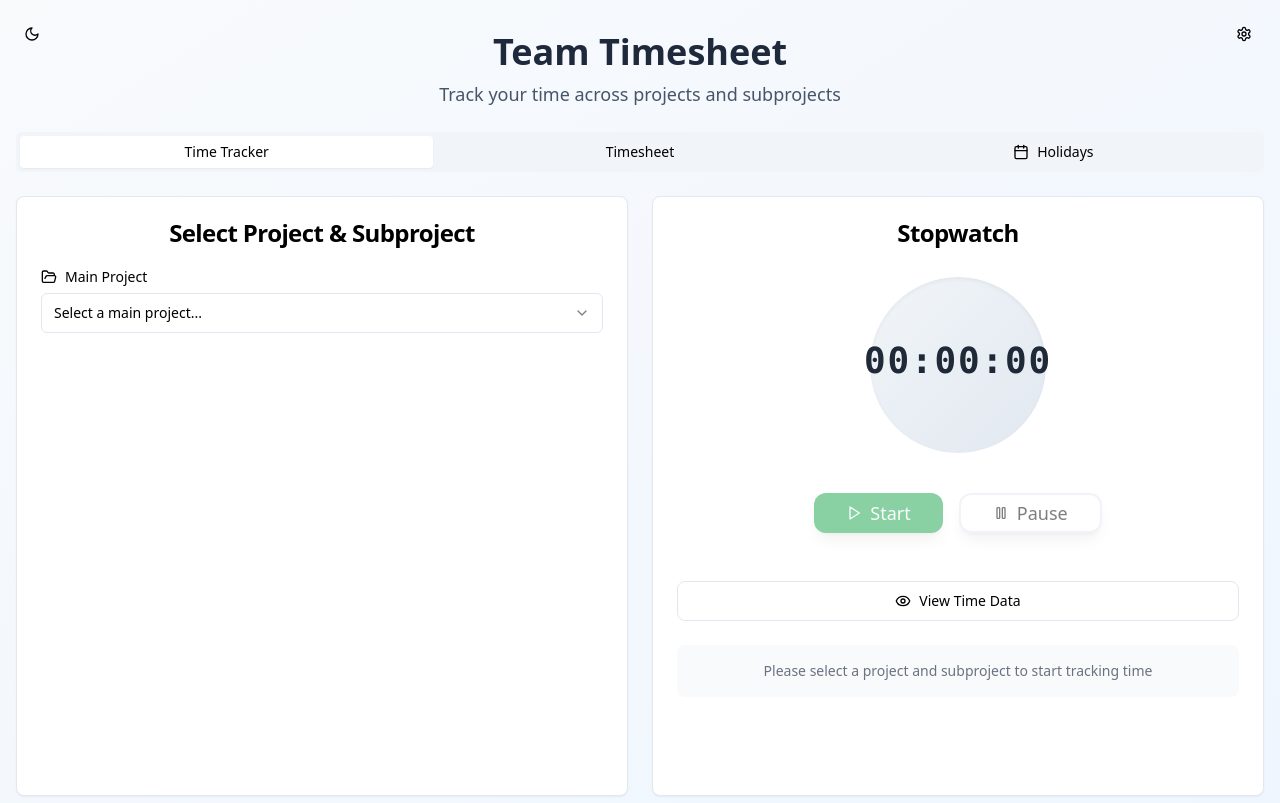
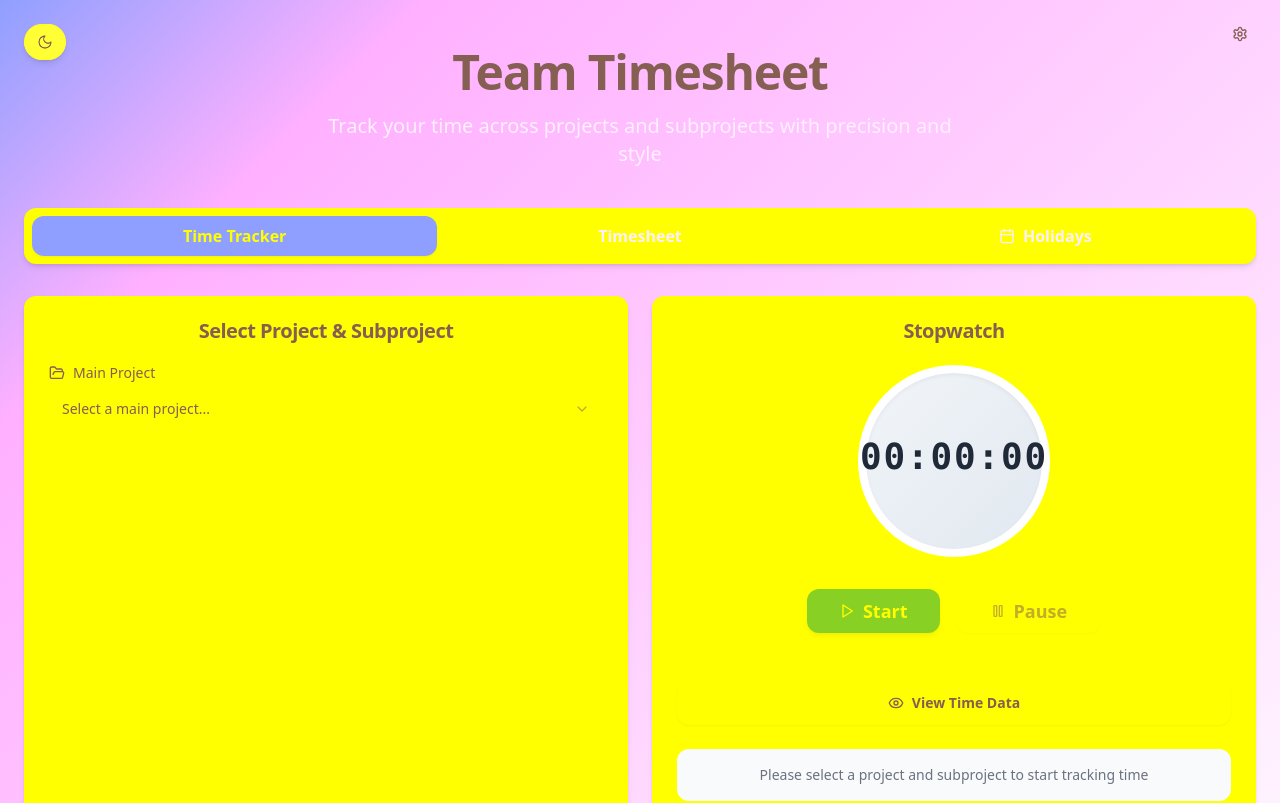
Before and after one commit to rescuedragon/timesheettracker-23, a React (Vite) app: page / in a window 1280 px wide. Shown: the top 803 px of the page. Built offline with nearby package versions, Linux system fonts and the light colour scheme.

Commit message:
Refactor: Improve UI with modern SaaS aesthetic
- Enhanced typography, color palette, spacing, and shadows.
- Styled tables, progress bar, modals, and settings.
- Added microinteractions and holiday calendar styling.

```diff
--- a/src/components/ProgressBar.tsx
+++ b/src/components/ProgressBar.tsx
@@ -14,50 +14,99 @@ const ProgressBar: React.FC<ProgressBarProps> = ({
   color = '#10b981',
   enabled = false
 }) => {
+  const progressPercentage = Math.min((currentHours / 3600 / targetHours) * 100, 100);
+  const hours = (currentHours / 3600).toFixed(1);
+  const remaining = Math.max(0, targetHours - currentHours / 3600).toFixed(1);
+
   if (!enabled) {
     return (
-      <div className="mb-4 p-4 bg-gradient-to-r from-blue-50 to-indigo-50 dark:from-blue-950 dark:to-indigo-950 rounded-lg border border-blue-200 dark:border-blue-800">
+      <div className="mb-6 p-6 bg-gradient-secondary-modern rounded-xl border border-border/60 shadow-modern-md hover:shadow-modern-lg transition-all duration-300 animate-fade-in">
         <div className="flex items-center justify-between">
           <div>
-            <div className="text-sm text-gray-600 dark:text-gray-400">Total Time Today</div>
-            <div className="text-3xl font-bold text-gray-800 dark:text-gray-200">{(currentHours / 3600).toFixed(1)} hrs</div>
+            <div className="text-sm text-muted-foreground font-medium mb-1">Total Time Today</div>
+            <div className="text-4xl font-bold text-foreground tracking-tight">{hours} hrs</div>
+          </div>
+          <div className="text-right">
+            <div className="w-20 h-20 rounded-full bg-accent/10 flex items-center justify-center">
+              <div className="text-2xl font-bold text-accent">{Math.round(parseFloat(hours))}</div>
+            </div>
           </div>
         </div>
       </div>
     );
   }
 
-  const progressPercentage = Math.min((currentHours / 3600 / targetHours) * 100, 100);
-
   return (
-    <div className="mb-4 p-4 bg-gradient-to-r from-blue-50 to-indigo-50 dark:from-blue-950 dark:to-indigo-950 rounded-lg border border-blue-200 dark:border-blue-800 overflow-hidden relative">
+    <div className="mb-6 p-6 bg-gradient-secondary-modern rounded-xl border border-border/60 shadow-modern-md hover:shadow-modern-lg transition-all duration-300 animate-fade-in overflow-hidden relative">
       {/* Animated background progress */}
       <div
-        className="absolute inset-0 transition-all duration-1000 ease-out opacity-20"
+        className="absolute inset-0 bg-gradient-accent-modern opacity-5 transition-all duration-1000 ease-out"
         style={{
-          background: `linear-gradient(90deg, ${color} 0%, ${color}88 ${progressPercentage}%, transparent ${progressPercentage}%)`,
+          clipPath: `polygon(0 0, ${progressPercentage}% 0, ${progressPercentage}% 100%, 0 100%)`,
+        }}
+      />
+
+      {/* Shimmer effect for progress */}
+      <div
+        className="absolute inset-0 progress-animated opacity-10"
+        style={{
+          background: `linear-gradient(90deg, transparent 0%, hsl(var(--accent)) ${progressPercentage}%, transparent ${progressPercentage}%)`,
         }}
       />
 
       <div className="relative z-10 flex items-center justify-between">
-        <div>
-          <div className="text-3xl font-bold text-gray-800 dark:text-gray-200">
-            {(currentHours / 3600).toFixed(1)} hrs
+        <div className="space-y-2">
+          <div className="text-sm text-muted-foreground font-medium">Today's Progress</div>
+          <div className="text-4xl font-bold text-foreground tracking-tight">{hours} hrs</div>
+          <div className="text-sm text-muted-foreground">
+            Target: {targetHours}h • {remaining}h remaining
           </div>
         </div>
 
-        <div className="text-right">
-          <div className="w-32 h-4 bg-gray-200 dark:bg-gray-700 rounded-full overflow-hidden">
+        <div className="text-right space-y-3">
+          {/* Circular Progress */}
+          <div className="relative w-24 h-24">
+            <svg className="w-24 h-24 transform -rotate-90" viewBox="0 0 100 100">
+              {/* Background circle */}
+              <circle
+                cx="50"
+                cy="50"
+                r="40"
+                stroke="hsl(var(--border))"
+                strokeWidth="8"
+                fill="none"
+                className="opacity-20"
+              />
+              {/* Progress circle */}
+              <circle
+                cx="50"
+                cy="50"
+                r="40"
+                stroke="hsl(var(--accent))"
+                strokeWidth="8"
+                fill="none"
+                strokeDasharray={`${2 * Math.PI * 40}`}
+                strokeDashoffset={`${2 * Math.PI * 40 * (1 - progressPercentage / 100)}`}
+                className="transition-all duration-1000 ease-out"
+                strokeLinecap="round"
+              />
+            </svg>
+            <div className="absolute inset-0 flex items-center justify-center">
+              <span className="text-lg font-bold text-accent">{Math.round(progressPercentage)}%</span>
+            </div>
+          </div>
+
+          {/* Linear Progress Bar */}
+          <div className="w-40 h-3 bg-border/40 rounded-full overflow-hidden shadow-inner">
             <div
-              className="h-full transition-all duration-1000 ease-out"
+              className="h-full bg-gradient-accent-modern transition-all duration-1000 ease-out rounded-full relative overflow-hidden"
               style={{
                 width: `${progressPercentage}%`,
-                backgroundColor: color,
               }}
-            />
-          </div>
-          <div className="text-xs text-gray-500 mt-1">
-            {Math.max(0, targetHours - currentHours / 3600).toFixed(1)}h remaining
+            >
+              {/* Animated shimmer */}
+              <div className="absolute inset-0 bg-gradient-to-r from-transparent via-white/30 to-transparent animate-pulse-slow" />
+            </div>
           </div>
         </div>
       </div>
--- a/src/components/ui/button.tsx
+++ b/src/components/ui/button.tsx
@@ -5,25 +5,27 @@ import { cva, type VariantProps } from "class-variance-authority"
 import { cn } from "@/lib/utils"
 
 const buttonVariants = cva(
-  "inline-flex items-center justify-center gap-2 whitespace-nowrap rounded-md text-sm font-medium ring-offset-background transition-colors focus-visible:outline-none focus-visible:ring-2 focus-visible:ring-ring focus-visible:ring-offset-2 disabled:pointer-events-none disabled:opacity-50 [&_svg]:pointer-events-none [&_svg]:size-4 [&_svg]:shrink-0",
+  "inline-flex items-center justify-center gap-2 whitespace-nowrap rounded-lg text-sm font-semibold ring-offset-background transition-all duration-200 focus-visible:outline-none focus-visible:ring-2 focus-visible:ring-ring focus-visible:ring-offset-2 disabled:pointer-events-none disabled:opacity-50 hover:scale-[1.02] active:scale-[0.98] [&_svg]:pointer-events-none [&_svg]:size-4 [&_svg]:shrink-0",
   {
     variants: {
       variant: {
-        default: "bg-primary text-primary-foreground hover:bg-primary/90",
+        default: "bg-primary text-primary-foreground hover:bg-primary-hover shadow-modern-md hover:shadow-modern-lg",
         destructive:
-          "bg-destructive text-destructive-foreground hover:bg-destructive/90",
+          "bg-destructive text-destructive-foreground hover:bg-destructive/90 shadow-modern-md hover:shadow-modern-lg",
         outline:
-          "border border-input bg-background hover:bg-accent hover:text-accent-foreground",
+          "border-2 border-border bg-background hover:bg-secondary hover:text-secondary-foreground hover:border-primary/30 shadow-modern-sm hover:shadow-modern-md",
         secondary:
-          "bg-secondary text-secondary-foreground hover:bg-secondary/80",
-        ghost: "hover:bg-accent hover:text-accent-foreground",
-        link: "text-primary underline-offset-4 hover:underline",
+          "bg-secondary text-secondary-foreground hover:bg-secondary-hover shadow-modern-sm hover:shadow-modern-md",
+        ghost: "hover:bg-secondary hover:text-secondary-foreground",
+        link: "text-primary underline-offset-4 hover:underline hover:text-primary-hover",
+        success: "bg-success text-white hover:bg-success/90 shadow-modern-md hover:shadow-modern-lg",
+        warning: "bg-warning text-white hover:bg-warning/90 shadow-modern-md hover:shadow-modern-lg",
       },
       size: {
-        default: "h-10 px-4 py-2",
-        sm: "h-9 rounded-md px-3",
-        lg: "h-11 rounded-md px-8",
-        icon: "h-10 w-10",
+        default: "h-11 px-6 py-2.5",
+        sm: "h-9 rounded-md px-4 text-xs",
+        lg: "h-12 rounded-lg px-8 text-base",
+        icon: "h-11 w-11",
       },
     },
     defaultVariants: {
--- a/src/components/ui/card.tsx
+++ b/src/components/ui/card.tsx
@@ -9,7 +9,7 @@ const Card = React.forwardRef<
   <div
     ref={ref}
     className={cn(
-      "rounded-lg border bg-card text-card-foreground shadow-sm",
+      "rounded-xl border border-border/60 bg-card text-card-foreground shadow-modern-md hover:shadow-modern-lg transition-all duration-300 animate-fade-in",
       className
     )}
     {...props}
@@ -23,7 +23,7 @@ const CardHeader = React.forwardRef<
 >(({ className, ...props }, ref) => (
   <div
     ref={ref}
-    className={cn("flex flex-col space-y-1.5 p-6", className)}
+    className={cn("flex flex-col space-y-2 p-6 pb-4", className)}
     {...props}
   />
 ))
@@ -36,7 +36,7 @@ const CardTitle = React.forwardRef<
   <h3
     ref={ref}
     className={cn(
-      "text-2xl font-semibold leading-none tracking-tight",
+      "text-xl font-semibold leading-none tracking-tight text-foreground",
       className
     )}
     {...props}
@@ -60,7 +60,7 @@ const CardContent = React.forwardRef<
   HTMLDivElement,
   React.HTMLAttributes<HTMLDivElement>
 >(({ className, ...props }, ref) => (
-  <div ref={ref} className={cn("p-6 pt-0", className)} {...props} />
+  <div ref={ref} className={cn("p-6 pt-2", className)} {...props} />
 ))
 CardContent.displayName = "CardContent"
 
--- a/src/index.css
+++ b/src/index.css
@@ -9,83 +9,124 @@ All colors MUST be HSL.
 
 @layer base {
   :root {
-    --background: 0 0% 100%;
-    --foreground: 0 0% 0%;
+    /* Modern SaaS Design System */
+    --background: 249 250 251;
+    --foreground: 15 23 42;
 
-    --card: 0 0% 100%;
-    --card-foreground: 0 0% 0%;
+    --card: 255 255 255;
+    --card-foreground: 15 23 42;
 
-    --popover: 0 0% 100%;
-    --popover-foreground: 0 0% 0%;
+    --popover: 255 255 255;
+    --popover-foreground: 15 23 42;
 
-    --primary: 222.2 47.4% 11.2%;
-    --primary-foreground: 210 40% 98%;
+    --primary: 59 130 246;
+    --primary-foreground: 248 250 252;
+    --primary-hover: 37 99 235;
 
-    --secondary: 210 40% 96.1%;
-    --secondary-foreground: 0 0% 0%;
+    --secondary: 241 245 249;
+    --secondary-foreground: 51 65 85;
+    --secondary-hover: 226 232 240;
 
-    --muted: 210 40% 96.1%;
-    --muted-foreground: 0 0% 0%;
+    --muted: 248 250 252;
+    --muted-foreground: 100 116 139;
 
-    --accent: 210 40% 96.1%;
-    --accent-foreground: 0 0% 0%;
+    --accent: 34 197 94;
+    --accent-foreground: 255 255 255;
+    --accent-hover: 22 163 74;
 
-    --destructive: 0 84.2% 60.2%;
-    --destructive-foreground: 210 40% 98%;
+    --destructive: 239 68 68;
+    --destructive-foreground: 255 255 255;
 
-    --border: 214.3 31.8% 91.4%;
-    --input: 214.3 31.8% 91.4%;
-    --ring: 222.2 84% 4.9%;
+    --warning: 245 158 11;
+    --warning-foreground: 255 255 255;
 
-    --radius: 0.5rem;
+    --border: 226 232 240;
+    --input: 226 232 240;
+    --ring: 59 130 246;
 
-    --sidebar-background: 0 0% 98%;
-    --sidebar-foreground: 240 5.3% 26.1%;
-    --sidebar-primary: 240 5.9% 10%;
-    --sidebar-primary-foreground: 0 0% 98%;
-    --sidebar-accent: 240 4.8% 95.9%;
-    --sidebar-accent-foreground: 240 5.9% 10%;
-    --sidebar-border: 220 13% 91%;
-    --sidebar-ring: 217.2 91.2% 59.8%;
+    --success: 34 197 94;
+    --info: 14 165 233;
+
+    --radius: 0.75rem;
+
+    /* Enhanced gradients */
+    --gradient-primary: linear-gradient(135deg, hsl(59 130 246) 0%, hsl(99 102 241) 100%);
+    --gradient-secondary: linear-gradient(135deg, hsl(241 245 249) 0%, hsl(248 250 252) 100%);
+    --gradient-accent: linear-gradient(135deg, hsl(34 197 94) 0%, hsl(22 163 74) 100%);
+
+    /* Shadows */
+    --shadow-sm: 0 1px 2px 0 rgb(0 0 0 / 0.05);
+    --shadow-md: 0 4px 6px -1px rgb(0 0 0 / 0.1), 0 2px 4px -2px rgb(0 0 0 / 0.1);
+    --shadow-lg: 0 10px 15px -3px rgb(0 0 0 / 0.1), 0 4px 6px -4px rgb(0 0 0 / 0.1);
+    --shadow-xl: 0 20px 25px -5px rgb(0 0 0 / 0.1), 0 8px 10px -6px rgb(0 0 0 / 0.1);
+
+    --sidebar-background: 255 255 255;
+    --sidebar-foreground: 15 23 42;
+    --sidebar-primary: 59 130 246;
+    --sidebar-primary-foreground: 248 250 252;
+    --sidebar-accent: 248 250 252;
+    --sidebar-accent-foreground: 51 65 85;
+    --sidebar-border: 226 232 240;
+    --sidebar-ring: 59 130 246;
   }
 
   .dark {
-    --background: 222.2 84% 4.9%;
-    --foreground: 0 0% 0%;
+    --background: 2 6 23;
+    --foreground: 248 250 252;
 
-    --card: 222.2 84% 4.9%;
-    --card-foreground: 0 0% 0%;
+    --card: 15 23 42;
+    --card-foreground: 248 250 252;
 
-    --popover: 222.2 84% 4.9%;
-    --popover-foreground: 0 0% 0%;
+    --popover: 15 23 42;
+    --popover-foreground: 248 250 252;
 
-    --primary: 210 40% 98%;
-    --primary-foreground: 222.2 84% 4.9%;
+    --primary: 99 102 241;
+    --primary-foreground: 248 250 252;
+    --primary-hover: 79 70 229;
 
-    --secondary: 217.2 32.6% 17.5%;
-    --secondary-foreground: 0 0% 0%;
+    --secondary: 30 41 59;
+    --secondary-foreground: 203 213 225;
+    --secondary-hover: 51 65 85;
 
-    --muted: 217.2 32.6% 17.5%;
-    --muted-foreground: 0 0% 0%;
+    --muted: 30 41 59;
+    --muted-foreground: 148 163 184;
 
-    --accent: 217.2 32.6% 17.5%;
-    --accent-foreground: 0 0% 0%;
+    --accent: 34 197 94;
+    --accent-foreground: 248 250 252;
+    --accent-hover: 22 163 74;
 
-    --destructive: 0 62.8% 30.6%;
-    --destructive-foreground: 210 40% 98%;
+    --destructive: 239 68 68;
+    --destructive-foreground: 248 250 252;
 
-    --border: 217.2 32.6% 17.5%;
-    --input: 217.2 32.6% 17.5%;
-    --ring: 212.7 26.8% 83.9%;
+    --warning: 245 158 11;
+    --warning-foreground: 248 250 252;
 
-    --sidebar-background: 222.2 84% 4.9%;
-    --sidebar-foreground: 210 40% 98%;
-    --sidebar-primary: 217.2 91.2% 59.8%;
-    --sidebar-primary-foreground: 222.2 84% 4.9%;
-    --sidebar-accent: 217.2 32.6% 17.5%;
-    --sidebar-accent-foreground: 210 40% 98%;
-    --sidebar-border: 217.2 32.6% 17.5%;
-    --sidebar-ring: 217.2 91.2% 59.8%;
+    --border: 51 65 85;
+    --input: 51 65 85;
+    --ring: 99 102 241;
+
+    --success: 34 197 94;
+    --info: 14 165 233;
+
+    /* Enhanced gradients for dark mode */
+    --gradient-primary: linear-gradient(135deg, hsl(99 102 241) 0%, hsl(79 70 229) 100%);
+    --gradient-secondary: linear-gradient(135deg, hsl(30 41 59) 0%, hsl(51 65 85) 100%);
+    --gradient-accent: linear-gradient(135deg, hsl(34 197 94) 0%, hsl(22 163 74) 100%);
+
+    /* Enhanced shadows for dark mode */
+    --shadow-sm: 0 1px 2px 0 rgb(0 0 0 / 0.3);
+    --shadow-md: 0 4px 6px -1px rgb(0 0 0 / 0.3), 0 2px 4px -2px rgb(0 0 0 / 0.3);
+    --shadow-lg: 0 10px 15px -3px rgb(0 0 0 / 0.3), 0 4px 6px -4px rgb(0 0 0 / 0.3);
+    --shadow-xl: 0 20px 25px -5px rgb(0 0 0 / 0.3), 0 8px 10px -6px rgb(0 0 0 / 0.3);
+
+    --sidebar-background: 15 23 42;
+    --sidebar-foreground: 248 250 252;
+    --sidebar-primary: 99 102 241;
+    --sidebar-primary-foreground: 248 250 252;
+    --sidebar-accent: 30 41 59;
+    --sidebar-accent-foreground: 203 213 225;
+    --sidebar-border: 51 65 85;
+    --sidebar-ring: 99 102 241;
   }
 }
 
@@ -95,76 +136,121 @@ All colors MUST be HSL.
   }
 
   body {
-    @apply bg-background text-foreground;
+    @apply bg-background text-foreground font-medium;
+    font-feature-settings: "rlig" 1, "calt" 1;
   }
 
-  /* Premium dark theme improvements */
-  .dark .bg-gradient-to-r {
-    background: linear-gradient(135deg, hsl(222.2 84% 4.9%) 0%, hsl(217.2 32.6% 17.5%) 100%);
+  /* Typography improvements */
+  h1, h2, h3, h4, h5, h6 {
+    @apply font-semibold tracking-tight;
   }
 
-  .dark .bg-gradient-to-br {
-    background: linear-gradient(135deg, hsl(222.2 84% 4.9%) 0%, hsl(217.2 32.6% 17.5%) 50%, hsl(215.4 16.3% 25.9%) 100%);
+  /* Modern animations */
+  .animate-fade-in {
+    animation: fadeIn 0.3s ease-out;
   }
 
-  .dark .shadow-lg {
-    box-shadow: 0 10px 15px -3px rgba(0, 0, 0, 0.5), 0 4px 6px -2px rgba(0, 0, 0, 0.3);
+  .animate-slide-up {
+    animation: slideUp 0.3s ease-out;
   }
 
-  .dark .shadow-md {
-    box-shadow: 0 4px 6px -1px rgba(0, 0, 0, 0.3), 0 2px 4px -1px rgba(0, 0, 0, 0.2);
+  .animate-scale-in {
+    animation: scaleIn 0.2s ease-out;
   }
 
-  .dark .border {
-    border-color: hsl(217.2 32.6% 17.5%);
+  .animate-pulse-slow {
+    animation: pulse 3s cubic-bezier(0.4, 0, 0.6, 1) infinite;
   }
 
-  .dark .text-blue-900 {
-    color: hsl(210 40% 88%);
+  @keyframes fadeIn {
+    from { opacity: 0; transform: translateY(10px); }
+    to { opacity: 1; transform: translateY(0); }
   }
 
-  .dark .text-blue-700 {
-    color: hsl(213 31% 81%);
+  @keyframes slideUp {
+    from { opacity: 0; transform: translateY(20px); }
+    to { opacity: 1; transform: translateY(0); }
   }
 
-  .dark .text-indigo-900 {
-    color: hsl(210 40% 88%);
+  @keyframes scaleIn {
+    from { opacity: 0; transform: scale(0.95); }
+    to { opacity: 1; transform: scale(1); }
   }
 
-  .dark .text-indigo-700 {
-    color: hsl(213 31% 81%);
+  /* Enhanced table styles */
+  .table-modern tbody tr:nth-child(even) {
+    @apply bg-muted/30;
   }
 
-  .dark .bg-white {
-    background-color: hsl(222.2 84% 4.9%);
+  .table-modern tbody tr:hover {
+    @apply bg-accent/10 transition-colors duration-200;
   }
 
-  .dark .hover\\:bg-blue-50:hover {
-    background-color: hsl(217.2 32.6% 17.5%);
+  /* Progress bar enhancements */
+  .progress-animated {
+    position: relative;
+    overflow: hidden;
   }
 
-  .dark .hover\\:bg-indigo-100:hover {
-    background-color: hsl(217.2 32.6% 17.5%);
+  .progress-animated::after {
+    content: '';
+    position: absolute;
+    top: 0;
+    left: -100%;
+    width: 100%;
+    height: 100%;
+    background: linear-gradient(90deg, transparent, rgba(255,255,255,0.4), transparent);
+    animation: shimmer 2s infinite;
   }
 
-  /* Enhanced dark mode colors for better readability */
-  .dark .text-gray-700 {
-    color: hsl(210 40% 88%);
+  @keyframes shimmer {
+    0% { left: -100%; }
+    100% { left: 100%; }
   }
 
-  .dark .text-gray-600 {
-    color: hsl(215 20.2% 65.1%);
+  /* Card enhancements */
+  .card-modern {
+    @apply bg-card border-border/60 shadow-md hover:shadow-lg transition-all duration-300;
+    backdrop-filter: blur(10px);
   }
 
-  .dark .text-gray-500 {
-    color: hsl(215.4 16.3% 56.9%);
+  /* Button hover effects */
+  .btn-modern {
+    @apply transition-all duration-200 hover:scale-[1.02] active:scale-[0.98];
   }
 
-  .dark .bg-gray-50 {
-    background-color: hsl(217.2 32.6% 17.5%);
+  /* Focus improvements */
+  .focus-modern:focus-visible {
+    @apply outline-none ring-2 ring-ring ring-offset-2 ring-offset-background;
   }
 
-  .dark .bg-gray-100 {
-    background-color: hsl(215.4 16.3% 25.9%);
+  /* Gradient backgrounds */
+  .bg-gradient-modern {
+    background: var(--gradient-primary);
+  }
+
+  .bg-gradient-secondary-modern {
+    background: var(--gradient-secondary);
+  }
+
+  .bg-gradient-accent-modern {
+    background: var(--gradient-accent);
+  }
+
+  /* Custom scrollbar */
+  .scroll-modern::-webkit-scrollbar {
+    width: 6px;
+  }
+
+  .scroll-modern::-webkit-scrollbar-track {
+    @apply bg-muted;
+  }
+
+  .scroll-modern::-webkit-scrollbar-thumb {
+    @apply bg-border rounded-full;
+  }
+
+  .scroll-modern::-webkit-scrollbar-thumb:hover {
+    @apply bg-muted-foreground/60;
   }
 }
--- a/src/pages/Index.tsx
+++ b/src/pages/Index.tsx
@@ -37,47 +37,51 @@ const Index = () => {
   }, []);
 
   return (
-    <div className="min-h-screen bg-gradient-to-br from-slate-50 to-blue-50 dark:from-slate-900 dark:to-slate-800 relative">
-      <div className="fixed top-4 left-4 z-50">
+    <div className="min-h-screen bg-gradient-modern relative">
+      <div className="fixed top-6 left-6 z-50">
         <Button
           variant="ghost"
           size="sm"
           onClick={() => setIsDarkMode(!isDarkMode)}
-          className="p-2"
+          className="p-3 rounded-full shadow-modern-md hover:shadow-modern-lg bg-card/80 backdrop-blur-sm border border-border/60"
         >
           {isDarkMode ? <Sun className="h-5 w-5" /> : <Moon className="h-5 w-5" />}
         </Button>
       </div>
 
-      <div className="fixed top-4 right-4 z-50">
+      <div className="fixed top-6 right-6 z-50">
         <Settings />
       </div>
 
-      <div className="container mx-auto px-4 py-8">
-        <div className="text-center mb-6">
-          <h1 className="text-4xl font-bold text-slate-800 dark:text-slate-200 mb-2">Team Timesheet</h1>
-          <p className="text-lg text-slate-600 dark:text-slate-400">Track your time across projects and subprojects</p>
+      <div className="container mx-auto px-6 py-12">
+        <div className="text-center mb-10 animate-fade-in">
+          <h1 className="text-5xl font-bold text-foreground mb-4 tracking-tight">Team Timesheet</h1>
+          <p className="text-xl text-muted-foreground max-w-2xl mx-auto">Track your time across projects and subprojects with precision and style</p>
         </div>
 
-        <Tabs value={activeTab} onValueChange={setActiveTab} className="w-full">
-          <TabsList className="grid w-full grid-cols-3 mb-6">
-            <TabsTrigger value="tracker">Time Tracker</TabsTrigger>
-            <TabsTrigger value="data">Timesheet</TabsTrigger>
-            <TabsTrigger value="holidays" className="flex items-center gap-2">
+        <Tabs value={activeTab} onValueChange={setActiveTab} className="w-full animate-slide-up">
+          <TabsList className="grid w-full grid-cols-3 mb-8 h-14 rounded-xl bg-muted p-2 shadow-modern-md">
+            <TabsTrigger value="tracker" className="rounded-lg font-semibold text-base h-10 data-[state=active]:bg-primary data-[state=active]:text-primary-foreground data-[state=active]:shadow-modern-md transition-all duration-200">
+              Time Tracker
+            </TabsTrigger>
+            <TabsTrigger value="data" className="rounded-lg font-semibold text-base h-10 data-[state=active]:bg-primary data-[state=active]:text-primary-foreground data-[state=active]:shadow-modern-md transition-all duration-200">
+              Timesheet
+            </TabsTrigger>
+            <TabsTrigger value="holidays" className="rounded-lg font-semibold text-base h-10 data-[state=active]:bg-primary data-[state=active]:text-primary-foreground data-[state=active]:shadow-modern-md transition-all duration-200 flex items-center gap-2">
               <Calendar className="h-4 w-4" />
               Holidays
             </TabsTrigger>
           </TabsList>
 
-          <TabsContent value="tracker">
+          <TabsContent value="tracker" className="animate-fade-in">
             <TimeTracker />
           </TabsContent>
 
-          <TabsContent value="data">
+          <TabsContent value="data" className="animate-fade-in">
             <ExcelView />
           </TabsContent>
 
-          <TabsContent value="holidays">
+          <TabsContent value="holidays" className="animate-fade-in">
             <Holidays />
           </TabsContent>
         </Tabs>
--- a/tailwind.config.ts
+++ b/tailwind.config.ts
@@ -26,11 +26,13 @@ export default {
 				foreground: 'hsl(var(--foreground))',
 				primary: {
 					DEFAULT: 'hsl(var(--primary))',
-					foreground: 'hsl(var(--primary-foreground))'
+					foreground: 'hsl(var(--primary-foreground))',
+					hover: 'hsl(var(--primary-hover))'
 				},
 				secondary: {
 					DEFAULT: 'hsl(var(--secondary))',
-					foreground: 'hsl(var(--secondary-foreground))'
+					foreground: 'hsl(var(--secondary-foreground))',
+					hover: 'hsl(var(--secondary-hover))'
 				},
 				destructive: {
 					DEFAULT: 'hsl(var(--destructive))',
@@ -42,7 +44,8 @@ export default {
 				},
 				accent: {
 					DEFAULT: 'hsl(var(--accent))',
-					foreground: 'hsl(var(--accent-foreground))'
+					foreground: 'hsl(var(--accent-foreground))',
+					hover: 'hsl(var(--accent-hover))'
 				},
 				popover: {
 					DEFAULT: 'hsl(var(--popover))',
@@ -61,12 +64,26 @@ export default {
 					'accent-foreground': 'hsl(var(--sidebar-accent-foreground))',
 					border: 'hsl(var(--sidebar-border))',
 					ring: 'hsl(var(--sidebar-ring))'
-				}
+				},
+				success: 'hsl(var(--success))',
+				warning: 'hsl(var(--warning))',
+				info: 'hsl(var(--info))'
 			},
 			borderRadius: {
 				lg: 'var(--radius)',
 				md: 'calc(var(--radius) - 2px)',
 				sm: 'calc(var(--radius) - 4px)'
+			},
+			boxShadow: {
+				'modern-sm': 'var(--shadow-sm)',
+				'modern-md': 'var(--shadow-md)',
+				'modern-lg': 'var(--shadow-lg)',
+				'modern-xl': 'var(--shadow-xl)'
+			},
+			backgroundImage: {
+				'gradient-modern': 'var(--gradient-primary)',
+				'gradient-secondary-modern': 'var(--gradient-secondary)',
+				'gradient-accent-modern': 'var(--gradient-accent)'
 			},
 			keyframes: {
 				'accordion-down': {
```
Also changed, not shown: src/components/DailyTimesheet.tsx (+55 -45 lines), src/components/WeeklyTimesheet.tsx (+41 -39 lines), src/components/ui/table.tsx (+6 -6 lines).
